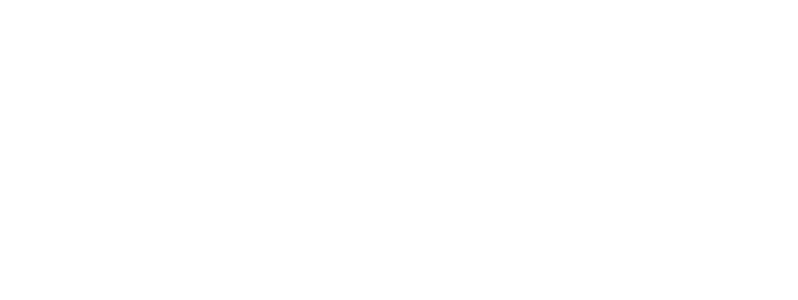
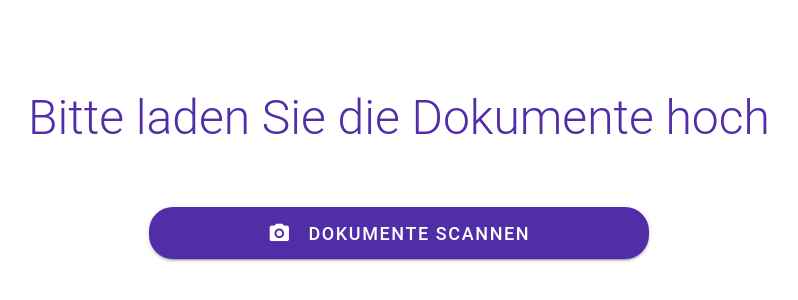
Before and after one commit to inform-me/self-check-in-prototype, a Vue app: page /upload-documents in a window 1280 px wide. Before the commit this address had no page. Shown: the part 256-556 px from the top of the page, without its empty margins (241-1039 px from the left). Built offline with nearby package versions, Linux system fonts and the light colour scheme.

Commit message:
upload documents view

```diff
--- a/src/router/index.ts
+++ b/src/router/index.ts
@@ -1,5 +1,6 @@
 import GoToReception from '@/views/GoToReception.vue'
 import MyAppointments from '@/views/MyAppointments.vue'
+import UploadDocuments from '@/views/UploadDocuments.vue'
 import { createRouter, createWebHistory } from 'vue-router'
 import CheckPersonalData from '../views/CheckPersonalData.vue'
 import InsertInsuranceCard from '../views/InsertInsuranceCard.vue'
@@ -15,6 +16,7 @@ const router = createRouter({
     { path: '/visit-reason', component: VisitReason },
     { path: '/go-to-reception', component: GoToReception },
     { path: '/appointments', component: MyAppointments },
+    { path: '/upload-documents', component: UploadDocuments },
   ],
 })
 
--- a/src/views/CheckPersonalData.vue
+++ b/src/views/CheckPersonalData.vue
@@ -21,6 +21,10 @@ const formattedBirthdate = computed(() => {
 function navigateToVisitReason() {
   router.push('/visit-reason')
 }
+
+const allFieldsFilled = computed(() => {
+  return lastname.value && firstname.value && birthdate.value
+})
 </script>
 
 <template>
@@ -70,6 +74,7 @@ function navigateToVisitReason() {
           size="x-large"
           color="deep-purple-darken-2"
           width="500"
+          :disabled="!allFieldsFilled"
           @click="navigateToVisitReason"
         >
           Bestätigen
--- a/src/views/MyAppointments.vue
+++ b/src/views/MyAppointments.vue
@@ -22,19 +22,19 @@ const appointments = ref([
     documentsComplete: true,
   },
   {
-    title: 'Zahnkontrolle',
+    title: 'Röntgen',
     doctor: 'Dr. Schmidt',
     date: formatDate(today),
     documentsComplete: false,
   },
   {
-    title: 'Augenuntersuchung',
+    title: 'Computertomographie',
     doctor: 'Dr. Weber',
     date: formatDate(tomorrow),
     documentsComplete: true,
   },
   {
-    title: 'Hautscreening',
+    title: 'Mammographie',
     doctor: 'Dr. Neumann',
     date: formatDate(twoWeeksLater),
     documentsComplete: false,
--- a/src/views/PersonalDataForm.vue
+++ b/src/views/PersonalDataForm.vue
@@ -29,6 +29,10 @@ const findPatient = () => {
     navigateToVisitReason()
   }, 2000)
 }
+
+const allFieldsFilled = computed(() => {
+  return lastname.value && firstname.value && birthdate.value
+})
 
 function navigateToVisitReason() {
   router.push('/visit-reason')
@@ -89,7 +93,7 @@ function navigateToVisitReason() {
           color="deep-purple-darken-2"
           width="500"
           @click="findPatient()"
-          :disabled="loading"
+          :disabled="!allFieldsFilled || loading"
         >
           <span>Bestätigen</span>
         </v-btn>
--- /dev/null
+++ b/src/views/UploadDocuments.vue
@@ -0,0 +1,22 @@
+<script setup lang="ts"></script>
+
+<template>
+  <v-container class="d-flex flex-column justify-center align-center" fluid>
+    <div class="mt-16 font-weight-light text-h3 text-center text-deep-purple-darken-2">
+      Bitte laden Sie die Dokumente hoch
+    </div>
+
+    <!-- camera btn -->
+    <v-btn
+      rounded
+      size="x-large"
+      color="deep-purple-darken-2"
+      width="500"
+      class="mt-16"
+      @click="$emit('openCamera')"
+    >
+      <v-icon left class="mr-4">mdi-camera</v-icon>
+      Dokumente scannen
+    </v-btn>
+  </v-container>
+</template>
--- a/src/views/VisitReason.vue
+++ b/src/views/VisitReason.vue
@@ -3,7 +3,7 @@ const cardOptions = [
   {
     title: 'Ich habe einen Termin',
     icon: 'mdi-calendar-check',
-    color: '#F4EDFF',
+    color: '#ede1ff',
     route: '/appointments',
   },
   {
```
